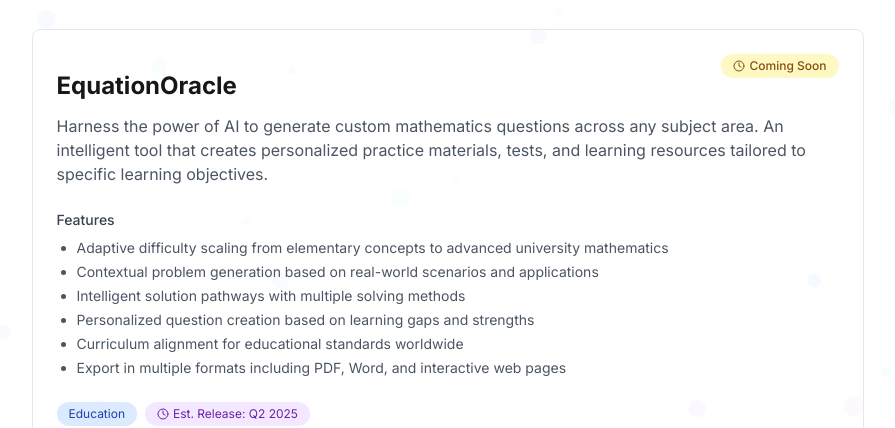
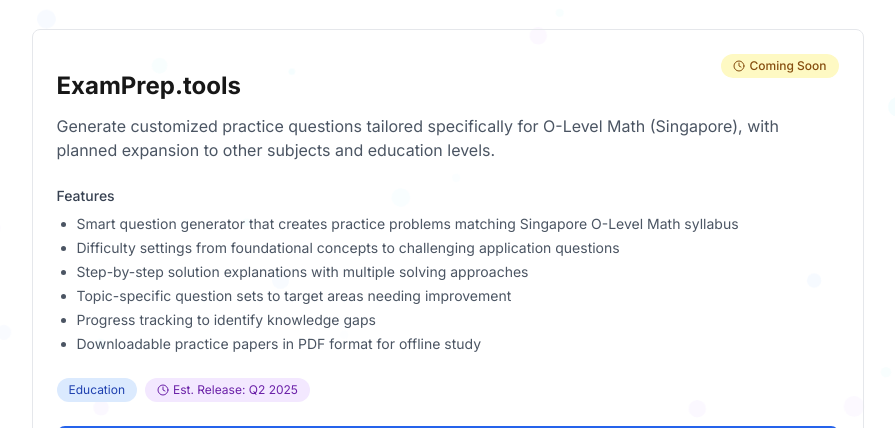
Before and after one commit to TheAIBotler/theaibotler, a Next.js app: page /tools in a window 1280 px wide. Shown: the part 179-607 px from the top of the page, without its empty margins (185-1080 px from the left). Built offline with nearby package versions, Linux system fonts and the light colour scheme; no server answers.

Commit message:
fixed tool description

```diff
--- a/src/app/(marketing)/tools/page.tsx
+++ b/src/app/(marketing)/tools/page.tsx
@@ -25,19 +25,19 @@ export default function ToolsPage() {
 
   const tools: Tool[] = [
     {
-      title: "EquationOracle",
-      description: "Harness the power of AI to generate custom mathematics questions across any subject area. An intelligent tool that creates personalized practice materials, tests, and learning resources tailored to specific learning objectives.",
+      title: "ExamPrep.tools",
+      description: "Generate customized practice questions tailored specifically for O-Level Math (Singapore), with planned expansion to other subjects and education levels.",
       status: "coming-soon",
       estimatedRelease: "Q2 2025",
       features: [
-        "Adaptive difficulty scaling from elementary concepts to advanced university mathematics",
-        "Contextual problem generation based on real-world scenarios and applications",
-        "Intelligent solution pathways with multiple solving methods",
-        "Personalized question creation based on learning gaps and strengths",
-        "Curriculum alignment for educational standards worldwide",
-        "Export in multiple formats including PDF, Word, and interactive web pages"
+        "Smart question generator that creates practice problems matching Singapore O-Level Math syllabus",
+        "Difficulty settings from foundational concepts to challenging application questions",
+        "Step-by-step solution explanations with multiple solving approaches",
+        "Topic-specific question sets to target areas needing improvement",
+        "Progress tracking to identify knowledge gaps",
+        "Downloadable practice papers in PDF format for offline study"
       ],
-      category: "Education"
+      category: "Education",
     }
   ];
 
```
